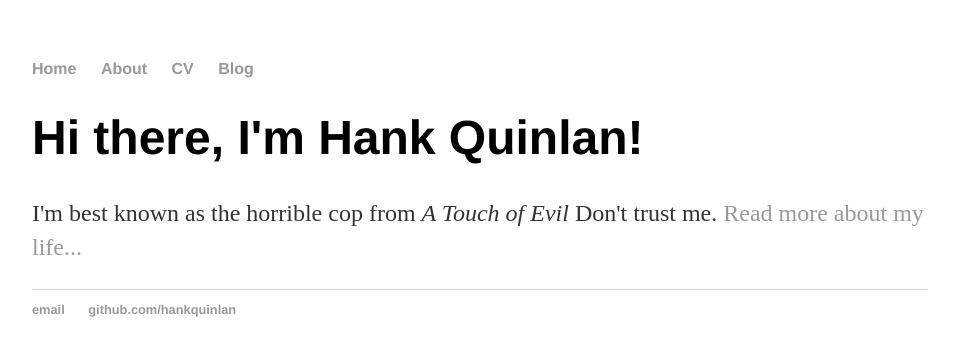
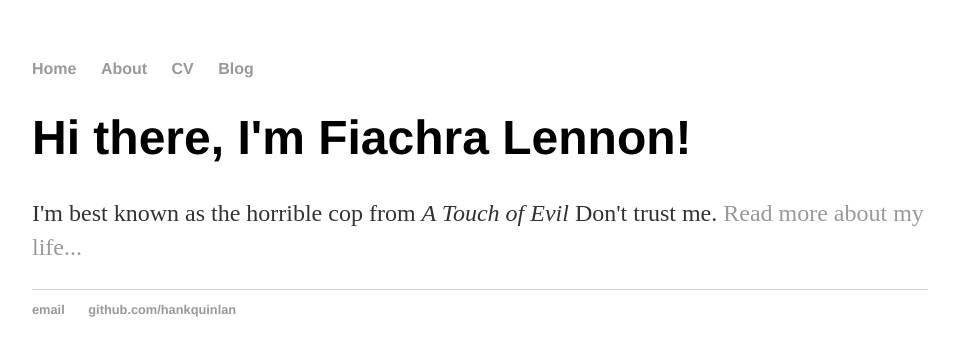
Before and after one commit to Figlen-fig/figlen-fig.github.io, a Jekyll site: the page built from index.html, in a window 1280 px wide. Shown: the top 356 px of the page, without its empty margins (160-1115 px from the left). Built offline with Jekyll 4.4.1, drawn with Linux system fonts in a browser that asks for light colours.

Commit message:
Update index.html

```diff
--- a/index.html
+++ b/index.html
@@ -3,6 +3,6 @@ layout: default
 title: Figbot
 ---
 <div class="blurb">
-	<h1>Hi there, I'm Hank Quinlan!</h1>
+	<h1>Hi there, I'm Fiachra Lennon!</h1>
 	<p>I'm best known as the horrible cop from <em>A Touch of Evil</em> Don't trust me. <a href="/about">Read more about my life...</a></p>
 </div><!-- /.blurb -->
```
